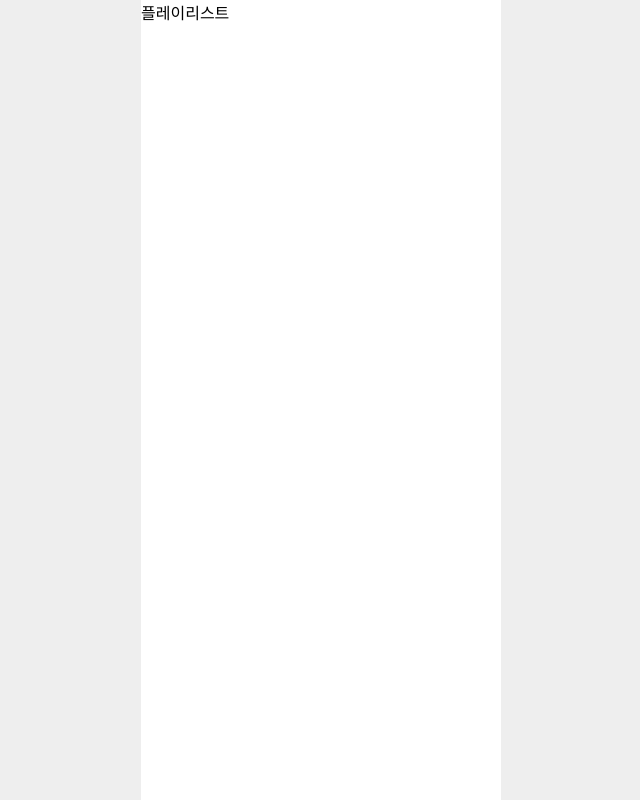
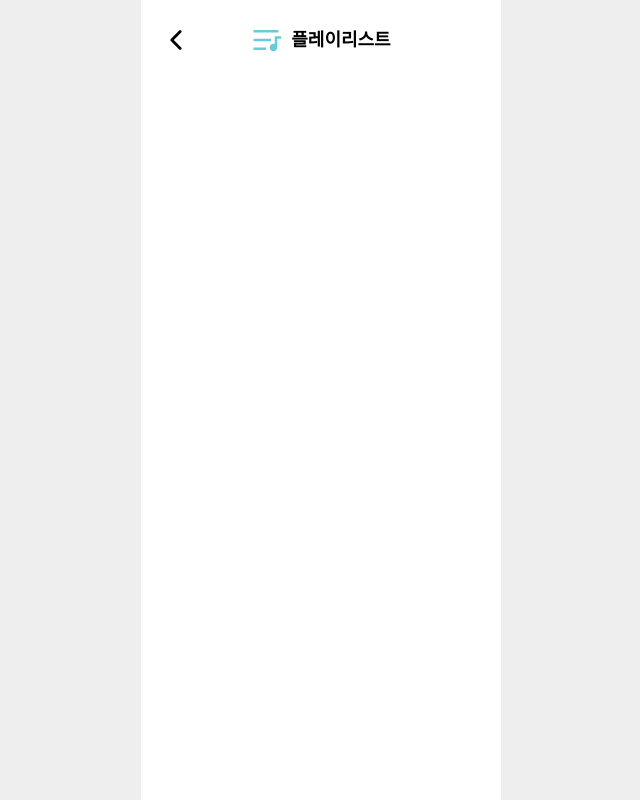
Before and after one commit to may-jan/MusicLife_MULA, a React (Create React App) app: page /playlists in a window 1280 px wide. Shown: the whole page, without its empty margins (319-959 px from the left). Built offline with nearby package versions, Linux system fonts and the light colour scheme.

Commit message:
PlayLists 기본 구조 작업

```diff
--- a/src/pages/PlayLists.jsx
+++ b/src/pages/PlayLists.jsx
@@ -1,7 +1,27 @@
 import React from 'react';
+import { IoIosArrowBack } from 'react-icons/io';
+import { useNavigate } from 'react-router-dom';
+import CommonListsHeader from '../components/CommonListsHeader';
 
 const PlayLists = () => {
-  return <div>플레이리스트</div>;
+  const navigate = useNavigate();
+  const onCancel = () => {
+    navigate(-1);
+  };
+
+  const wrapStyle = { width: '360px', position: 'relative' };
+
+  return (
+    <div className='PlayLists' style={wrapStyle}>
+      <CommonListsHeader title={'플레이리스트'} />
+      <div className='PlayLists_listWrap'>
+        <ul>
+          <li></li>
+        </ul>
+      </div>
+      <IoIosArrowBack className='backBtn' onClick={onCancel} />
+    </div>
+  );
 };
 
 export default PlayLists;
```
